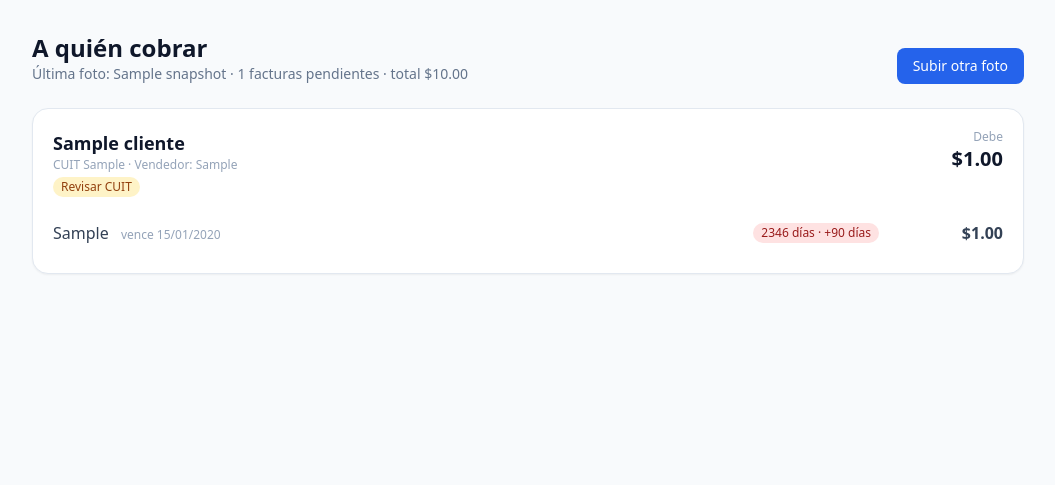
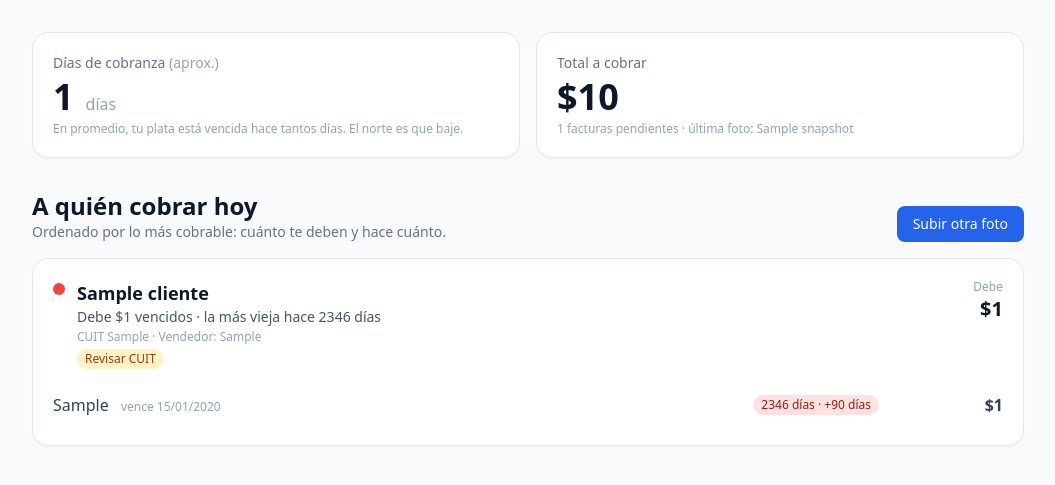
Before and after one commit to oesteintegral360-commits/COBRUM, a FastAPI app: page /clientes in a window 1280 px wide. Shown: the part 61-546 px from the top of the page, without its empty margins (112-1167 px from the left). Run offline with FastAPI, Linux system fonts and the light colour scheme; tables that the repository leaves empty hold one stand-in row (values such as "Sample post"); some libraries are stand-ins or nearby versions.

Commit message:
Fase 2 web: agenda priorizada a quién cobrar hoy + indicador de DSO con tendencia

```diff
--- a/web/app.py
+++ b/web/app.py
@@ -91,6 +91,34 @@ def lista_clientes(request: Request):
             # Solo listamos clientes que tengan algo pendiente.
             if total <= 0:
                 continue
+
+            # Datos para la agenda priorizada (Fase 2).
+            vencidas = [f for f in facturas if motor.esta_vencida(f, hoy)]
+            total_vencido = sum((float(f.saldo_pendiente) for f in vencidas), 0.0)
+            max_dias = max((motor.dias_atraso(f, hoy) for f in vencidas), default=0)
+            puntaje = motor.puntaje_cobrabilidad(facturas, hoy)
+            tiene_vencidas = len(vencidas) > 0
+
+            # Prioridad por color, según hace cuánto está la más vencida.
+            if max_dias > 60:
+                prioridad = "alta"
+            elif max_dias > 30:
+                prioridad = "media"
+            elif max_dias >= 1:
+                prioridad = "baja"
+            else:
+                prioridad = None
+
+            # Razón en una línea (texto humano).
+            if tiene_vencidas:
+                razon = (f"Debe ${total_vencido:,.0f} vencidos · la más vieja hace "
+                         f"{max_dias} días").replace(",", ".")
+            else:
+                proxima = min((f.fecha_vencimiento for f in facturas
+                               if f.estado == "pendiente"), default=None)
+                razon = ("Todavía no venció" + (f" · vence {proxima.strftime('%d/%m')}"
+                         if proxima else ""))
+
             tarjetas.append({
                 "cuit": c.cuit,
                 "nombre": c.nombre or "(sin nombre)",
@@ -98,20 +126,33 @@ def lista_clientes(request: Request):
                 "falta_telefono": c.falta_telefono,
                 "cuit_sospechoso": c.cuit_sospechoso,
                 "total": float(total),
+                "total_vencido": total_vencido,
+                "max_dias": max_dias,
+                "puntaje": puntaje,
+                "tiene_vencidas": tiene_vencidas,
+                "prioridad": prioridad,
+                "razon": razon,
                 "facturas": facturas_info,
             })
 
-        # Ordenamos los clientes por deuda total (de mayor a menor).
-        tarjetas.sort(key=lambda t: t["total"], reverse=True)
+        # Agenda = los que tienen vencidas, ordenados por puntaje (lo más cobrable hoy).
+        agenda = sorted([t for t in tarjetas if t["tiene_vencidas"]],
+                        key=lambda t: t["puntaje"], reverse=True)
+        # Próximos = con deuda pero sin vencidas todavía, ordenados por su vencimiento.
+        proximos = sorted([t for t in tarjetas if not t["tiene_vencidas"]],
+                          key=lambda t: t["max_dias"], reverse=True)
 
-        snap = sesion.query(ImportSnapshot).order_by(ImportSnapshot.id.desc()).first()
-        # Lo pasamos como datos planos para que la plantilla no dependa de la sesión.
+        # --- Días de cobranza (DSO aprox) + tendencia vs la foto anterior ---
+        ultimos = (sesion.query(ImportSnapshot)
+                   .order_by(ImportSnapshot.id.desc()).limit(2).all())
+        dso_actual = ultimos[0].dso_aprox if ultimos else 0
+        dso_previo = ultimos[1].dso_aprox if len(ultimos) > 1 else None
         snapshot = None
-        if snap is not None:
+        if ultimos:
             snapshot = {
-                "nombre_archivo": snap.nombre_archivo,
-                "cantidad_facturas": snap.cantidad_facturas,
-                "total_pendiente": float(snap.total_pendiente),
+                "nombre_archivo": ultimos[0].nombre_archivo,
+                "cantidad_facturas": ultimos[0].cantidad_facturas,
+                "total_pendiente": float(ultimos[0].total_pendiente),
             }
 
         # --- Aviso de límite del plan (avisar y sugerir, nunca bloquear) ---
@@ -128,9 +169,13 @@ def lista_clientes(request: Request):
 
     return plantillas.TemplateResponse("lista.html", {
         "request": request,
-        "tarjetas": tarjetas,
+        "agenda": agenda,
+        "proximos": proximos,
+        "tiene_algo": bool(agenda or proximos),
         "resultado": _ultimo_resultado["datos"],
         "snapshot": snapshot,
+        "dso_actual": dso_actual,
+        "dso_previo": dso_previo,
         "hoy": hoy,
         "avisos_limite": avisos_limite,
         "plan_actual": plan,
--- a/web/templates/lista.html
+++ b/web/templates/lista.html
@@ -1,84 +1,22 @@
 {% extends "base.html" %}
 {% block titulo %}COBRUM — Cobranzas{% endblock %}
 
-{% block contenido %}
-
-{# --- Resumen de la última carga (si recién subimos algo) --- #}
-{% if resultado %}
-  {% if resultado.error %}
-    <div class="rounded-xl bg-red-50 border border-red-200 text-red-800 px-4 py-3 mb-6">
-      <strong>No pudimos procesar el archivo.</strong><br>{{ resultado.error }}
-    </div>
-  {% else %}
-    <div class="rounded-xl bg-green-50 border border-green-200 text-green-900 px-4 py-3 mb-6">
-      <strong>Foto procesada ✓</strong>
-      <div class="text-sm mt-1 text-green-800">
-        {{ resultado.clientes_nuevos }} cliente(s) nuevo(s) ·
-        {{ resultado.facturas_nuevas }} factura(s) nueva(s) ·
-        {{ resultado.facturas_actualizadas }} actualizada(s) ·
-        {{ resultado.facturas_pagadas }} dada(s) por pagada(s) (desaparecieron de la foto)
-      </div>
-    </div>
-
-    {% if resultado.avisos %}
-      <div class="rounded-xl bg-amber-50 border border-amber-200 text-amber-900 px-4 py-3 mb-6">
-        <strong>Algunas filas necesitan tu atención:</strong>
-        <ul class="text-sm mt-1 list-disc list-inside space-y-0.5">
-          {% for aviso in resultado.avisos %}<li>{{ aviso }}</li>{% endfor %}
-        </ul>
-      </div>
+{# --- Macro: una tarjeta de cliente --- #}
+{% macro tarjeta_cliente(t, mostrar_prioridad) %}
+  <div class="bg-white rounded-2xl border border-slate-200 p-5 shadow-sm
+              {% if not mostrar_prioridad %}opacity-80{% endif %}">
+    <div class="flex flex-wrap items-start justify-between gap-2">
+      <div class="flex items-start gap-3">
+        {% if mostrar_prioridad and t.prioridad %}
+          <span title="Prioridad {{ t.prioridad }}"
+                class="mt-1 inline-block w-3 h-3 rounded-full flex-shrink-0
+                {% if t.prioridad == 'alta' %}bg-red-500{% elif t.prioridad == 'media' %}bg-orange-400{% else %}bg-yellow-400{% endif %}"></span>
         {% endif %}
-  {% endif %}
-{% endif %}
-
-{# --- Aviso de límite del plan (avisa y sugiere, no bloquea) --- #}
-{% if avisos_limite %}
-  <div class="rounded-xl bg-orange-50 border border-orange-200 text-orange-900 px-4 py-3 mb-6">
-    <strong>Estás llegando al límite de tu plan {{ plan_actual.nombre }}.</strong>
-    <ul class="text-sm mt-1 list-disc list-inside space-y-0.5">
-      {% for aviso in avisos_limite %}<li>{{ aviso }}</li>{% endfor %}
-    </ul>
-    <a href="/planes" class="inline-block mt-2 text-sm font-semibold text-orange-800 underline">Ver planes</a>
-  </div>
-{% endif %}
-
-{# --- Encabezado de la lista --- #}
-<div class="flex items-end justify-between mb-6">
         <div>
-    <h1 class="text-2xl font-bold text-slate-900">A quién cobrar</h1>
-    {% if snapshot %}
-      <p class="text-sm text-slate-500">
-        Última foto: {{ snapshot.nombre_archivo }} ·
-        {{ snapshot.cantidad_facturas }} facturas pendientes ·
-        total ${{ "%.2f"|format(snapshot.total_pendiente|float) }}
-      </p>
-    {% endif %}
-  </div>
-  <a href="/" class="text-sm rounded-lg bg-blue-600 text-white px-4 py-2 hover:bg-blue-700">Subir otra foto</a>
-</div>
-
-{# --- Estado vacío con ayuda (nunca un vacío "pelado") --- #}
-{% if not tarjetas %}
-  <div class="text-center py-16 bg-white rounded-2xl border border-slate-200">
-    <div class="text-5xl mb-3">📭</div>
-    <p class="text-lg font-semibold text-slate-700">Todavía no hay nada para cobrar</p>
-    <p class="text-slate-500 mt-1">Subí tu primera foto (Excel) para ver acá quién te debe.</p>
-    <a href="/" class="inline-block mt-5 rounded-xl bg-blue-600 text-white px-6 py-3 font-semibold hover:bg-blue-700">
-      Subir foto (Excel)
-    </a>
-  </div>
-{% endif %}
-
-{# --- Tarjetas de clientes --- #}
-<div class="space-y-4">
-{% for t in tarjetas %}
-  <div class="bg-white rounded-2xl border border-slate-200 p-5 shadow-sm">
-    <div class="flex flex-wrap items-start justify-between gap-2">
-      <div>
-        <h2 class="text-lg font-semibold text-slate-900">{{ t.nombre }}</h2>
-        <p class="text-xs text-slate-400">
-          CUIT {{ t.cuit }}
-          {% if t.vendedor %}· Vendedor: {{ t.vendedor }}{% endif %}
+          <h3 class="text-lg font-semibold text-slate-900">{{ t.nombre }}</h3>
+          <p class="text-sm {% if t.tiene_vencidas %}text-slate-600{% else %}text-slate-400{% endif %}">{{ t.razon }}</p>
+          <p class="text-xs text-slate-400 mt-0.5">
+            CUIT {{ t.cuit }}{% if t.vendedor %} · Vendedor: {{ t.vendedor }}{% endif %}
           </p>
           <div class="flex flex-wrap gap-1.5 mt-1">
             {% if t.falta_telefono %}
@@ -89,9 +27,10 @@
             {% endif %}
           </div>
         </div>
+      </div>
       <div class="text-right">
         <div class="text-xs text-slate-400">Debe</div>
-        <div class="text-xl font-bold text-slate-900">${{ "%.2f"|format(t.total) }}</div>
+        <div class="text-xl font-bold text-slate-900">${{ "{:,.0f}".format(t.total).replace(",", ".") }}</div>
       </div>
     </div>
 
@@ -114,13 +53,121 @@
             {% else %}
               <span class="text-xs px-2 py-0.5 rounded-full bg-green-100 text-green-800">al día</span>
             {% endif %}
-            <span class="font-semibold text-slate-700 w-28 text-right">${{ "%.2f"|format(f.saldo) }}</span>
+            <span class="font-semibold text-slate-700 w-28 text-right">${{ "{:,.0f}".format(f.saldo).replace(",", ".") }}</span>
           </div>
         </div>
         {% endif %}
       {% endfor %}
     </div>
   </div>
-{% endfor %}
+{% endmacro %}
+
+{% block contenido %}
+
+{# --- Resumen de la última carga (si recién subimos algo) --- #}
+{% if resultado %}
+  {% if resultado.error %}
+    <div class="rounded-xl bg-red-50 border border-red-200 text-red-800 px-4 py-3 mb-6">
+      <strong>No pudimos procesar el archivo.</strong><br>{{ resultado.error }}
     </div>
+  {% else %}
+    <div class="rounded-xl bg-green-50 border border-green-200 text-green-900 px-4 py-3 mb-6">
+      <strong>Foto procesada ✓</strong>
+      <div class="text-sm mt-1 text-green-800">
+        {{ resultado.clientes_nuevos }} cliente(s) nuevo(s) ·
+        {{ resultado.facturas_nuevas }} factura(s) nueva(s) ·
+        {{ resultado.facturas_actualizadas }} actualizada(s) ·
+        {{ resultado.facturas_pagadas }} dada(s) por pagada(s) (desaparecieron de la foto)
+      </div>
+    </div>
+    {% if resultado.avisos %}
+      <div class="rounded-xl bg-amber-50 border border-amber-200 text-amber-900 px-4 py-3 mb-6">
+        <strong>Algunas filas necesitan tu atención:</strong>
+        <ul class="text-sm mt-1 list-disc list-inside space-y-0.5">
+          {% for aviso in resultado.avisos %}<li>{{ aviso }}</li>{% endfor %}
+        </ul>
+      </div>
+    {% endif %}
+  {% endif %}
+{% endif %}
+
+{# --- Aviso de límite del plan --- #}
+{% if avisos_limite %}
+  <div class="rounded-xl bg-orange-50 border border-orange-200 text-orange-900 px-4 py-3 mb-6">
+    <strong>Estás llegando al límite de tu plan {{ plan_actual.nombre }}.</strong>
+    <ul class="text-sm mt-1 list-disc list-inside space-y-0.5">
+      {% for aviso in avisos_limite %}<li>{{ aviso }}</li>{% endfor %}
+    </ul>
+    <a href="/planes" class="inline-block mt-2 text-sm font-semibold text-orange-800 underline">Ver planes</a>
+  </div>
+{% endif %}
+
+{# --- Indicador de Días de cobranza (DSO aprox) + total --- #}
+{% if tiene_algo %}
+<div class="grid sm:grid-cols-2 gap-4 mb-8">
+  <div class="bg-white rounded-2xl border border-slate-200 p-5 shadow-sm">
+    <div class="text-sm text-slate-500">Días de cobranza <span class="text-slate-400">(aprox.)</span></div>
+    <div class="flex items-baseline gap-3 mt-1">
+      <span class="text-4xl font-extrabold text-slate-900">{{ dso_actual }}</span>
+      <span class="text-slate-400">días</span>
+      {% if dso_previo is not none %}
+        {% set dif = dso_actual - dso_previo %}
+        {% if dif < 0 %}
+          <span class="text-sm font-semibold text-green-600">↓ {{ -dif }} (mejoró)</span>
+        {% elif dif > 0 %}
+          <span class="text-sm font-semibold text-red-600">↑ {{ dif }} (empeoró)</span>
+        {% else %}
+          <span class="text-sm font-semibold text-slate-400">= igual</span>
+        {% endif %}
+      {% endif %}
+    </div>
+    <p class="text-xs text-slate-400 mt-1">En promedio, tu plata está vencida hace tantos días. El norte es que baje.</p>
+  </div>
+
+  <div class="bg-white rounded-2xl border border-slate-200 p-5 shadow-sm">
+    <div class="text-sm text-slate-500">Total a cobrar</div>
+    <div class="text-4xl font-extrabold text-slate-900 mt-1">
+      {% if snapshot %}${{ "{:,.0f}".format(snapshot.total_pendiente).replace(",", ".") }}{% else %}—{% endif %}
+    </div>
+    <p class="text-xs text-slate-400 mt-1">
+      {% if snapshot %}{{ snapshot.cantidad_facturas }} facturas pendientes · última foto: {{ snapshot.nombre_archivo }}{% endif %}
+    </p>
+  </div>
+</div>
+{% endif %}
+
+{# --- Estado vacío con ayuda --- #}
+{% if not tiene_algo %}
+  <div class="text-center py-16 bg-white rounded-2xl border border-slate-200">
+    <div class="text-5xl mb-3">📭</div>
+    <p class="text-lg font-semibold text-slate-700">Todavía no hay nada para cobrar</p>
+    <p class="text-slate-500 mt-1">Subí tu primera foto (Excel) para ver acá quién te debe.</p>
+    <a href="/" class="inline-block mt-5 rounded-xl bg-blue-600 text-white px-6 py-3 font-semibold hover:bg-blue-700">
+      Subir foto (Excel)
+    </a>
+  </div>
+{% endif %}
+
+{# --- Agenda: a quién cobrar hoy --- #}
+{% if agenda %}
+  <div class="flex items-end justify-between mb-4">
+    <div>
+      <h1 class="text-2xl font-bold text-slate-900">A quién cobrar hoy</h1>
+      <p class="text-sm text-slate-500">Ordenado por lo más cobrable: cuánto te deben y hace cuánto.</p>
+    </div>
+    <a href="/" class="text-sm rounded-lg bg-blue-600 text-white px-4 py-2 hover:bg-blue-700">Subir otra foto</a>
+  </div>
+  <div class="space-y-4 mb-10">
+    {% for t in agenda %}{{ tarjeta_cliente(t, true) }}{% endfor %}
+  </div>
+{% endif %}
+
+{# --- Próximos a vencer (todavía al día) --- #}
+{% if proximos %}
+  <h2 class="text-lg font-semibold text-slate-500 mb-3">Todavía no vencidos</h2>
+  <div class="space-y-4">
+    {% for t in proximos %}{{ tarjeta_cliente(t, false) }}{% endfor %}
+  </div>
+{% endif %}
+
 {% endblock %}
```
Lines whose indentation alone changed are shown as unchanged.
